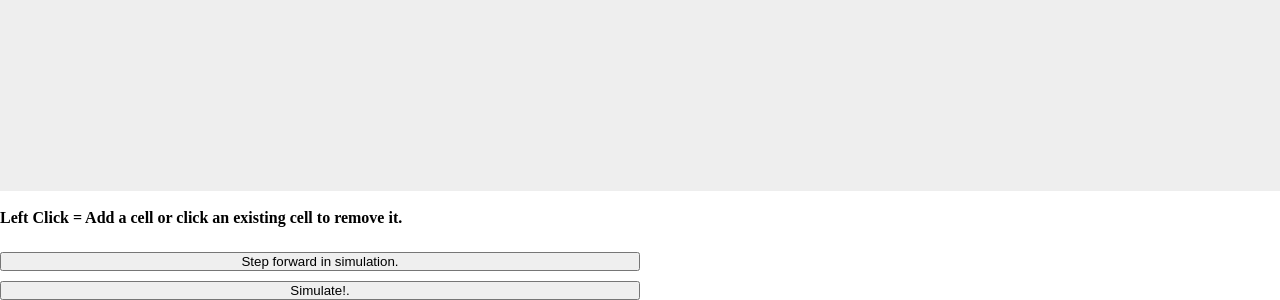
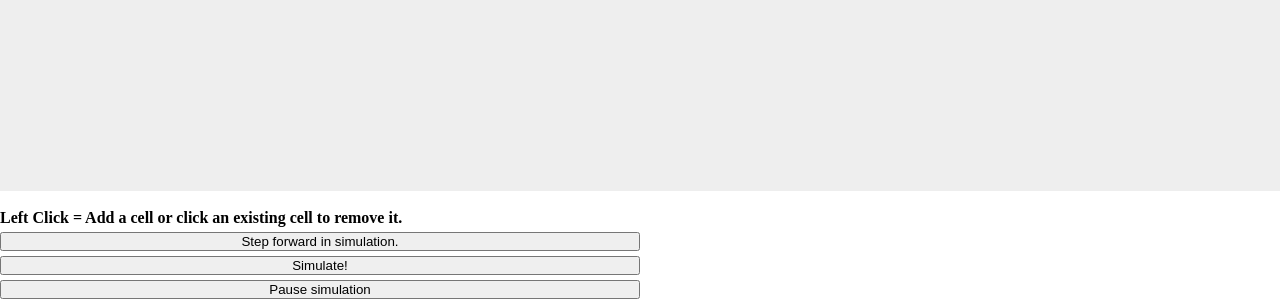
Before and after one commit to MinhyukShim/GOL, a plain HTML site: page index.html in a window 1280 px wide. Shown: the part 609-909 px from the top of the page. Drawn offline with Linux system fonts and the light colour scheme.

Commit message:
added paused button

```diff
--- a/index.html
+++ b/index.html
@@ -14,8 +14,9 @@
 <br>
 <b>Left Click = Add a cell or click an existing cell to remove it.</b>
 <br>
-<button style="width: 50%;margin-top: 25px; align-self: center;" onclick="simulateStep()">Step forward in simulation.</button>
-<button style="width: 50%;margin-top: 10px; align-self: center;" onclick="continualSimulate()">Simulate!.</button>
+<button style="width: 50%;margin-top: 5px; align-self: center;" onclick="simulateStep()">Step forward in simulation.</button>
+<button style="width: 50%;margin-top: 5px; align-self: center;" onclick="continualSimulate()">Simulate!</button>
+<button style="width: 50%;margin-top: 5px; align-self: center;" onclick="pauseSim()">Pause simulation</button>
 <body onload="init()"></body>
 <script src="js/game.js">
 </script>
--- a/js/game.js
+++ b/js/game.js
@@ -8,7 +8,7 @@ var size = 20
 var yGridSize = canvas.height/size;
 var xGridSize = canvas.width/(size*2);
 var board;
-
+var simulateInterval;
 
 //board[y][x]; larger y = down; larger x = across.
 function init(){
@@ -56,7 +56,11 @@ function simulateStep(){
 }
 
 function continualSimulate(){
-    var outer = setInterval(simulateStep,1000);
+    simulateInterval = setInterval(simulateStep,1000);
+}
+
+function pauseSim(){
+    clearInterval(simulateInterval);
 }
 
 function render(){
```
Also changed, not shown: 1 other file.
